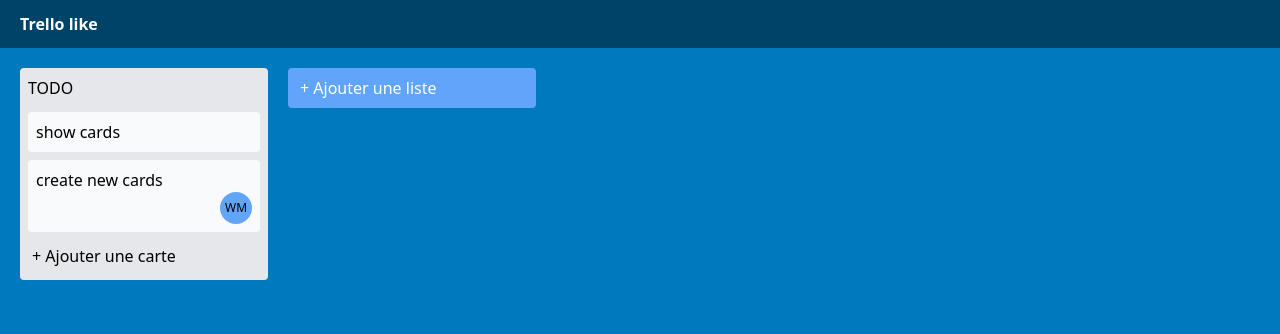
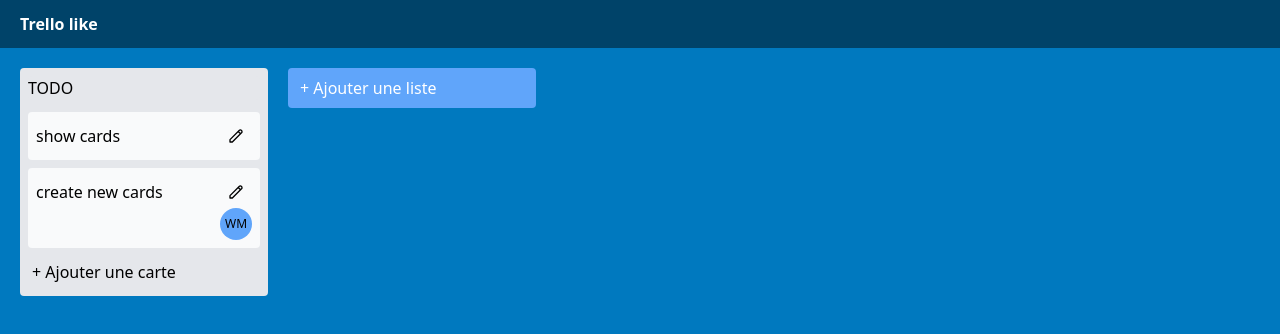
Before and after one commit to h4cktion/next-test-app, a Next.js app: page / in a window 1280 px wide. Shown: the top 334 px of the page. Built offline with nearby package versions, Linux system fonts and the light colour scheme.

Commit message:
add action in reducer, update cards, tiles and show task detail

```diff
--- a/actions.js
+++ b/actions.js
@@ -1,4 +1,4 @@
-import { ADD_CARD, ADD_TASK, SET_CARD_DETAIL } from "./types";
+import { ADD_CARD, ADD_TASK, SET_CARD_DETAIL, UPDATE_CARD_TITLE, UPDATE_TASK } from "./types";
 
 export const addCard = (title) => (dispatch) =>
   dispatch({
@@ -10,10 +10,22 @@ export const addTask = (task) => (dispatch) =>
   dispatch({
     type: ADD_TASK,
     payload: { task },
-  });
+});
+
+export const updateTask = (task) => (dispatch) =>
+  dispatch({
+    type: UPDATE_TASK,
+    payload: { task },
+});
 
 export const setIdTaskDetail = (id) => (dispatch) =>
   dispatch({
     type: SET_CARD_DETAIL,
     payload: { id },
+});
+
+export const updateCardTitle = (id, value) => (dispatch) =>
+  dispatch({
+    type: UPDATE_CARD_TITLE,
+    payload: { id, value },
   });
--- a/components/CardContent.js
+++ b/components/CardContent.js
@@ -1,9 +1,40 @@
-import { useSelector } from 'react-redux';
+import { useDispatch, useSelector } from 'react-redux';
+import { setIdTaskDetail, updateTask } from '../actions';
 
 function CardContent() {
     const {tasks, idTaskDetail} = useSelector((state) => state.app);
+    const task = tasks.filter(card => card.id === idTaskDetail)[0];
+    const dispatch = useDispatch();
+
+    const closeModal = () => {;
+      dispatch(setIdTaskDetail(null));
+    }
+
+    const clickInCard = (e) => {
+      e.stopPropagation();
+    }
+
+    const changeCardTitle = (e) => {
+      const {value} = e.target;
+      const copyTask = {...task};
+      copyTask.title = value;
+      dispatch(updateTask(copyTask));
+    };
+
   return (
-    <div>{tasks.filter(card => card.id === idTaskDetail)[0].title}</div>
+    <div className='bg-slate-800 bg-opacity-50 flex justify-center items-center absolute top-0 right-0 bottom-0 left-0' onClick={closeModal}>
+      <div className="w-2/5 bg-slate-100 p-5 rounded-md h-1/2 flex text-slate-500" onClick={clickInCard}>
+        <div className='flex-1'>
+          <div className='text-xl font-bold'>
+          <input type='textarea' defaultValue={task.title} onChange={changeCardTitle} className='bg-slate-100 rounded w-full focus:bg-gray-50'/>
+          </div>
+        </div>
+        <div className='text-xs '>
+          <span className='block'>Ajouter à la carte</span>
+          Membres
+        </div>
+      </div>
+    </div>
   )
 }
 
--- a/components/card.js
+++ b/components/card.js
@@ -1,10 +1,12 @@
 import { useState } from "react";
 import { useForm } from "react-hook-form";
-import { useDispatch } from "react-redux";
-import { addTask } from "../actions";
+import { useDispatch, useSelector } from "react-redux";
+import { addTask, updateCardTitle } from "../actions";
 import Tile from "./tile";
 
-export default function Card({ title, tasks, addNewTask }) {
+export default function Card({ card }) {
+  const { title, id } = card;
+  const { tasks } = useSelector(state => state.app);
   const [showInput, setShowInput] = useState(false);
   const dispatch = useDispatch();
   const {
@@ -19,16 +21,22 @@ export default function Card({ title, tasks, addNewTask }) {
     reset();
   };
 
+  const changeCardTitle = (e) => {
+    const {value} = e.target;
+    dispatch(updateCardTitle(id, value));
+  };
+
   return (
     <div className="w-1/5 bg-gray-200 p-2 rounded">
       <h2 className="mb-3">
-        <input type='textarea' defaultValue={title} className='bg-gray-200 rounded w-full focus:bg-gray-50'/>
+        <input type='textarea' defaultValue={title} onChange={changeCardTitle} className='bg-gray-200 rounded w-full focus:bg-gray-50'/>
       </h2>
       <div className="w-full">
         <div className="">
-          {tasks.map((task) => (
-            <Tile task={task} key={task.id} />
-          ))}
+          {tasks.map((task) => {
+            if (task.cardID === id) return <Tile task={task} key={task.id} />
+            return null;
+          })}
         </div>
         {showInput && (
           <form onSubmit={handleSubmit(onSubmit)}>
--- a/components/tile.js
+++ b/components/tile.js
@@ -1,24 +1,51 @@
-import { useSelector, useDispatch } from 'react-redux';
+import { useState } from "react";
+import { useSelector, useDispatch } from "react-redux";
 import { setIdTaskDetail } from "../actions";
 
 function Tile({ task }) {
   const dispatch = useDispatch();
-  const {users} = useSelector((state) => state.app);
+  const { users } = useSelector((state) => state.app);
   const { title, owners, id } = task;
 
   const getUserInfo = (id) => {
-    const user = users.filter(user => user.id === id)[0];
+    const user = users.filter((user) => user.id === id)[0];
     if (!user) return null;
-    return `${user.name.charAt(0)}${user.firstName.charAt(0)}`
-  }
+    return `${user.name.charAt(0)}${user.firstName.charAt(0)}`;
+  };
 
-  const showTaskDetail = () => {
+  const showTaskDetail = (e) => {
     dispatch(setIdTaskDetail(id));
-  }
+  };
+
+  const showOptions = (e) => {
+    e.stopPropagation();
+  };
 
   return (
-    <div className="bg-gray-50 p-2 rounded my-2" onClick={showTaskDetail}>
-      {title}
+    <div
+      className="bg-gray-50 p-2 rounded my-2  hover:bg-gray-100 hover:cursor-pointer"
+      onClick={showTaskDetail}
+    >
+      <div className="flex justify-between items-center">
+        {title}
+        <div className="hover:bg-gray-200 p-2 rounded" onClick={showOptions}>
+          <svg
+            xmlns="http://www.w3.org/2000/svg"
+            className="h-4 w-4"
+            fill="none"
+            viewBox="0 0 24 24"
+            stroke="currentColor"
+            name="options"
+          >
+            <path
+              strokeLinecap="round"
+              strokeLinejoin="round"
+              strokeWidth="2"
+              d="M15.232 5.232l3.536 3.536m-2.036-5.036a2.5 2.5 0 113.536 3.536L6.5 21.036H3v-3.572L16.732 3.732z"
+            />
+          </svg>
+        </div>
+      </div>
       <div className="flex justify-end">
         {owners.map((owner) => (
           <div
--- a/pages/api/client/index.js
+++ b/pages/api/client/index.js
@@ -9,14 +9,14 @@ export default async (req, res) => {
   switch (method) {
     case "GET":
       try {
-        console.log('here');
         const clients = await Client.find({});
         // const clients = await Client.create({name:'test', email:'123'});
-        console.log("client", clients);
         res.status(200).json({ succes: true, data: clients });
       } catch (e) {
-        console.error("err", e);
-        res.status(400).json({ succes: false });
+        res.status(400).json({ succes: false, message: e });
       }
+      break;
+    default:
+      return res.status(200).json({ succes: true, message: 'default' });
   }
 };
--- a/pages/api/hello.js
+++ b/pages/api/hello.js
@@ -2,6 +2,5 @@
 import clientPromise from '../../utils/mongodbConnect';
 
 export default function handler(req, res) {
-  console.log('first');
   res.status(200).json({ name: 'John Doe' })
 }
--- a/pages/index.js
+++ b/pages/index.js
@@ -3,11 +3,27 @@ import Head from "next/head";
 // import styles from "../styles/Home.module.css";
 // import Link from "next/link";
 import Card from "../components/card";
-import { useSelector } from 'react-redux';
+import { useSelector, useDispatch } from 'react-redux';
 import CardContent from "../components/CardContent";
+import { useState } from "react";
+import { addCard } from "../actions";
+import { useForm } from "react-hook-form";
 
 export default function Home() {
-  const {tasks, idTaskDetail} = useSelector((state) => state.app);
+  const [showInput, setShowInput] = useState(false);
+  const { idTaskDetail, cards} = useSelector((state) => state.app);
+  const dispatch = useDispatch();
+  const {
+    register,
+    handleSubmit,
+    reset,
+    formState: { errors },
+  } = useForm();
+
+  const onSubmit = ({newCard}) => {
+    dispatch(addCard(newCard));
+    reset();
+  };
 
   return (
     <div className="h-screen w-full bg-bgBlue">
@@ -18,10 +34,29 @@ export default function Home() {
       </Head>
 
       <main className="p-5 flex gap-5">
-        <Card title="TODO" tasks={tasks} />
-        <div className="w-1/5 bg-blue-400 rounded h-10 px-3 flex items-center hover:bg-blue-300 text-white">
-          + Ajouter une liste
-        </div>
+        {cards.map(card =>
+          <Card key={card.id} title="TODO" card={card} />
+        )}
+          {showInput && (
+          <form onSubmit={handleSubmit(onSubmit)} className='w-1/5 bg-gray-200 p-2 rounded'>
+            <input
+              type="textarea"
+              autoFocus
+              {...register("newCard", { required: true })}
+              className="bg-gray-50 rounded w-full p-2"
+            />
+            <input type="submit" value='Ajouter une liste' className="p-2 bg-sky-700 hover:bg-sky-800 rounded mt-2 text-white text-sm"/>
+            <span className="text-bold mx-4 text-xl cursor-pointer" onClick={() => setShowInput(false)}>X</span>
+          </form>
+        )}
+        {!showInput && (
+          <span
+            className="w-1/5 bg-blue-400 rounded h-10 px-3 flex items-center hover:bg-blue-300 text-white"
+            onClick={() => setShowInput(true)}
+          >
+            + Ajouter une liste
+          </span>
+        )}
       </main>
       {idTaskDetail &&
         <CardContent />
--- a/reducers.js
+++ b/reducers.js
@@ -1,15 +1,23 @@
 import { combineReducers } from "redux";
-import { ADD_CARD, ADD_TASK, SET_CARD_DETAIL } from "./types";
-import { v4 as uuidv4 } from 'uuid';
+import {
+  ADD_CARD,
+  ADD_TASK,
+  SET_CARD_DETAIL,
+  UPDATE_CARD_TITLE,
+  UPDATE_TASK,
+} from "./types";
+import { v4 as uuidv4 } from "uuid";
 
 const userID = uuidv4();
+const cardID = uuidv4();
 const initialState = {
   idTaskDetail: null,
   users: [{ id: userID, name: "Wandolski", firstName: "Matthieu", color: "" }],
-  cards: [{ id: uuidv4(), title: "TODO" }],
+  cards: [{ id: cardID, title: "TODO" }],
   tasks: [
     {
       id: uuidv4(),
+      cardID,
       title: "show cards",
       description: "",
       owners: [],
@@ -17,6 +25,7 @@ const initialState = {
     },
     {
       id: uuidv4(),
+      cardID,
       title: "create new cards",
       description: "",
       owners: [{ id: userID }],
@@ -30,17 +39,29 @@ const trelloReducer = (state = initialState, { type, payload }) => {
     case ADD_CARD:
       return (state = { ...state, cards: [...state.cards, payload] });
     case SET_CARD_DETAIL:
-      return (state = { ...state,  idTaskDetail: payload.id});
+      return (state = { ...state, idTaskDetail: payload.id });
+    case UPDATE_CARD_TITLE:
+      const { id, value } = payload;
+      const updatedCards = [...state.cards];
+      const index = state.cards.findIndex((card) => card.id === id);
+      updatedCards[index].title = value;
+      return (state = { ...state, cards: updatedCards });
     case ADD_TASK:
       const { task } = payload;
       const newTask = {
-        id:  uuidv4(),
+        id: uuidv4(),
         title: task,
         description: "",
         owners: [],
         priorityColor: "",
       };
       return (state = { ...state, tasks: [...state.tasks, newTask] });
+    case UPDATE_TASK:
+      const { task: updatedTask } = payload;
+      const updatedTasks = [...state.tasks];
+      const indexTask = state.tasks.findIndex(t => t.id === updatedTask.id);
+      updatedTasks[indexTask] = updatedTask;
+      return (state = { ...state, tasks: updatedTasks });
     default:
       return state;
   }
--- a/types.js
+++ b/types.js
@@ -1,3 +1,7 @@
 export const ADD_CARD = 'ADD_CARD';
 export const ADD_TASK = 'ADD_TASK';
+export const UPDATE_TASK = 'UPDATE_TASK';
+
 export const SET_CARD_DETAIL = 'SET_CARD_DETAIL';
+
+export const UPDATE_CARD_TITLE = 'UPDATE_CARD_TITLE';
```
